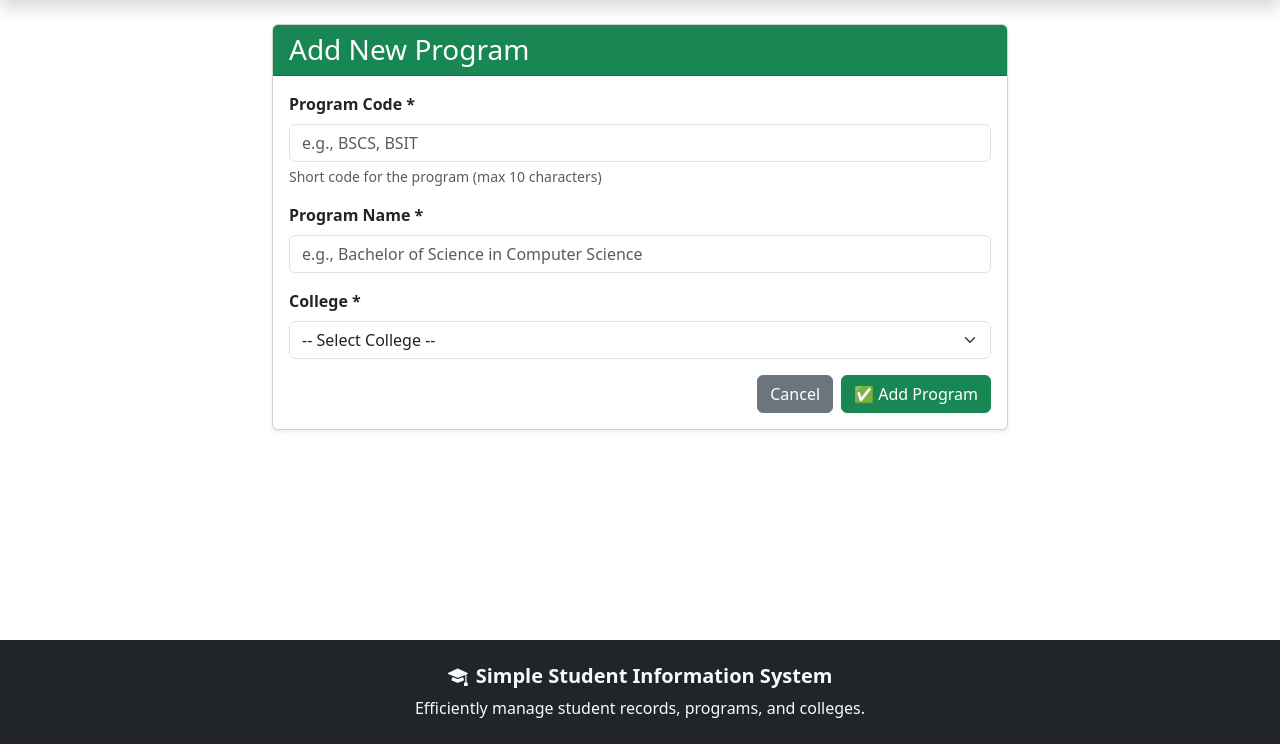
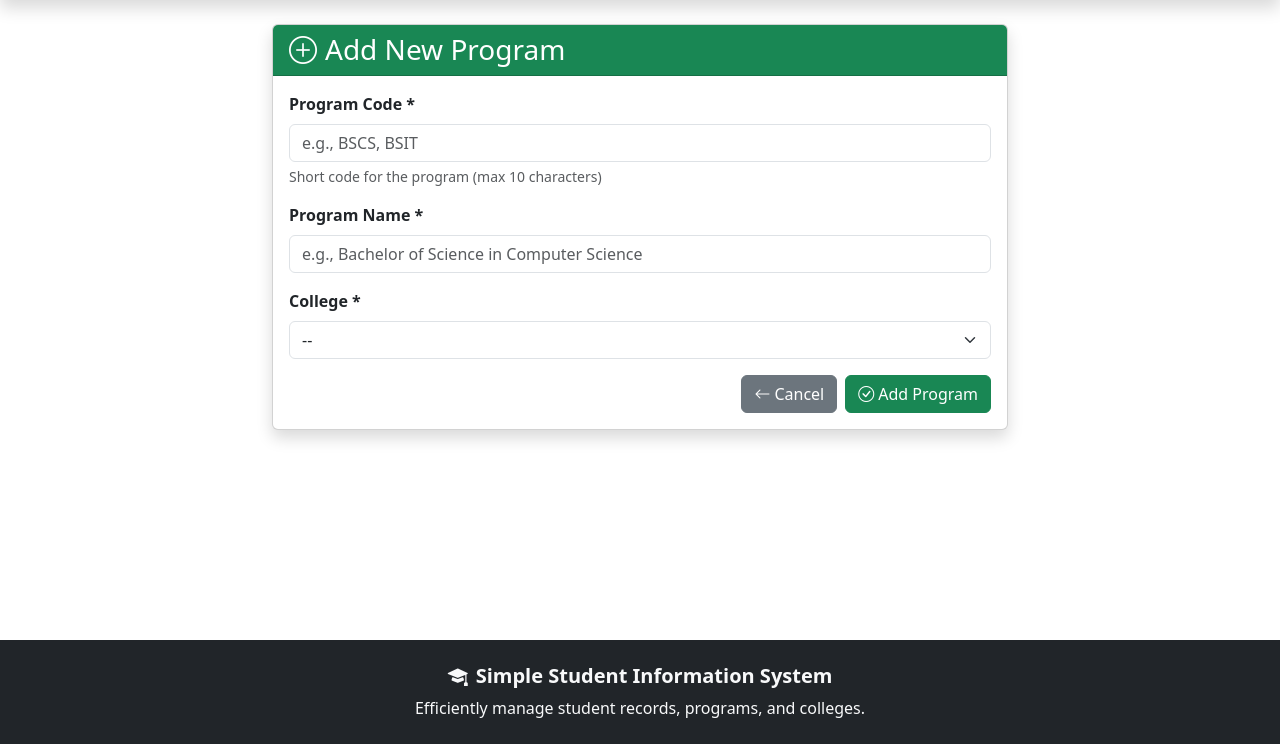
Before and after one commit to jeysu/ssis_proj, a Flask app: template app/templates/program/add.html in a window 1280 px wide. Shown: the part 56-800 px from the top of the page. Run offline with Flask 3, Linux system fonts and the light colour scheme; the template is opened without the code that fills it, so the values that code supplies are empty.

Commit message:
changed add edit program layout

```diff
--- a/app/templates/program/add.html
+++ b/app/templates/program/add.html
@@ -5,9 +5,11 @@
 {% block content %}
 <div class="row justify-content-center">
     <div class="col-md-8">
-        <div class="card shadow-sm">
+        <div class="card shadow">
             <div class="card-header bg-success text-white">
-                <h3 class="mb-0">Add New Program</h3>
+                <h3 class="mb-0">
+                    <i class="bi bi-plus-circle me-2"></i>Add New Program
+                </h3>
             </div>
             <div class="card-body">
                 <form method="POST">
@@ -36,7 +38,7 @@
                     <div class="mb-3">
                         <label for="college_code" class="form-label fw-bold">College *</label>
                         <select class="form-select" id="college_code" name="college_code" required>
-                            <option value="">-- Select College --</option>
+                            <option value="">--</option>
                             {% for college in colleges %}
                             <option value="{{ college[0] }}">{{ college[1] }}</option>
                             {% endfor %}
@@ -45,10 +47,10 @@
 
                     <div class="d-grid gap-2 d-md-flex justify-content-md-end">
                         <a href="{{ url_for('program.index') }}" class="btn btn-secondary">
-                            Cancel
+                            <i class="bi bi-arrow-left me-1"></i>Cancel
                         </a>
                         <button type="submit" class="btn btn-success">
-                            ✅ Add Program
+                            <i class="bi bi-check-circle me-1"></i>Add Program
                         </button>
                     </div>
                 </form>
```
Also changed, not shown: app/templates/program/edit.html (+6 -4 lines).
